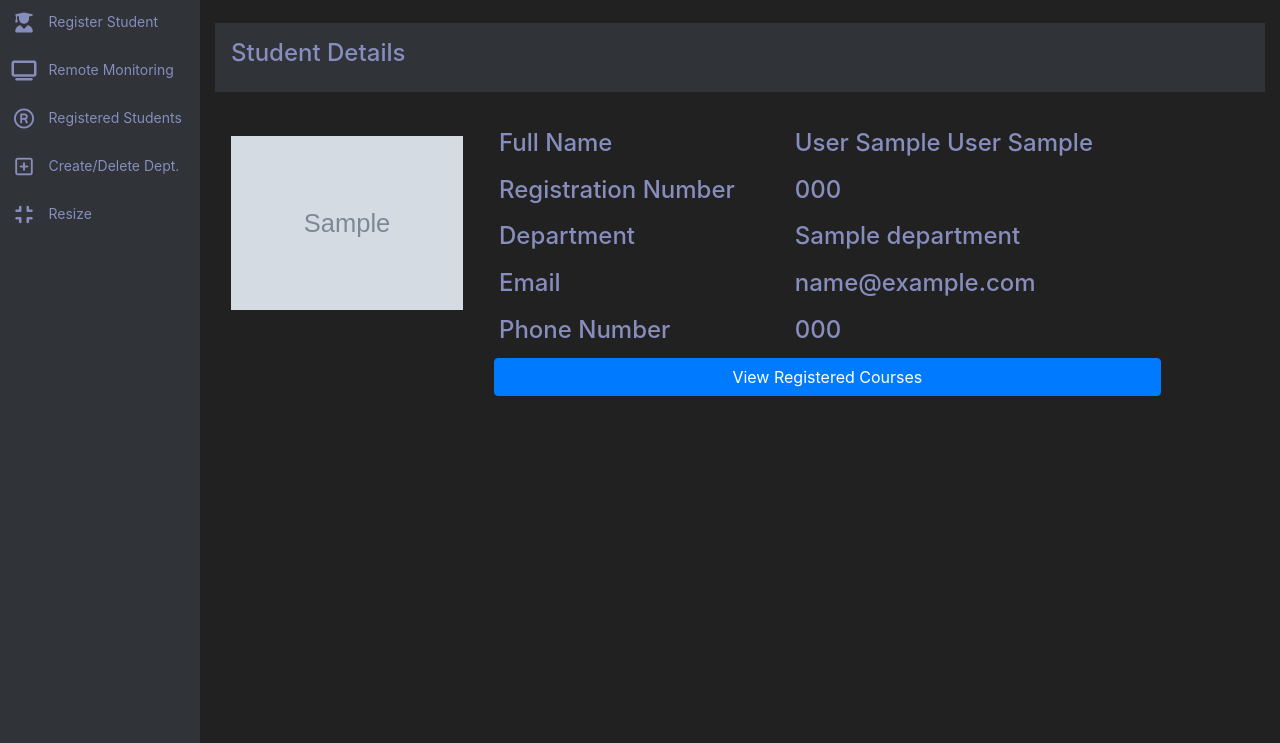
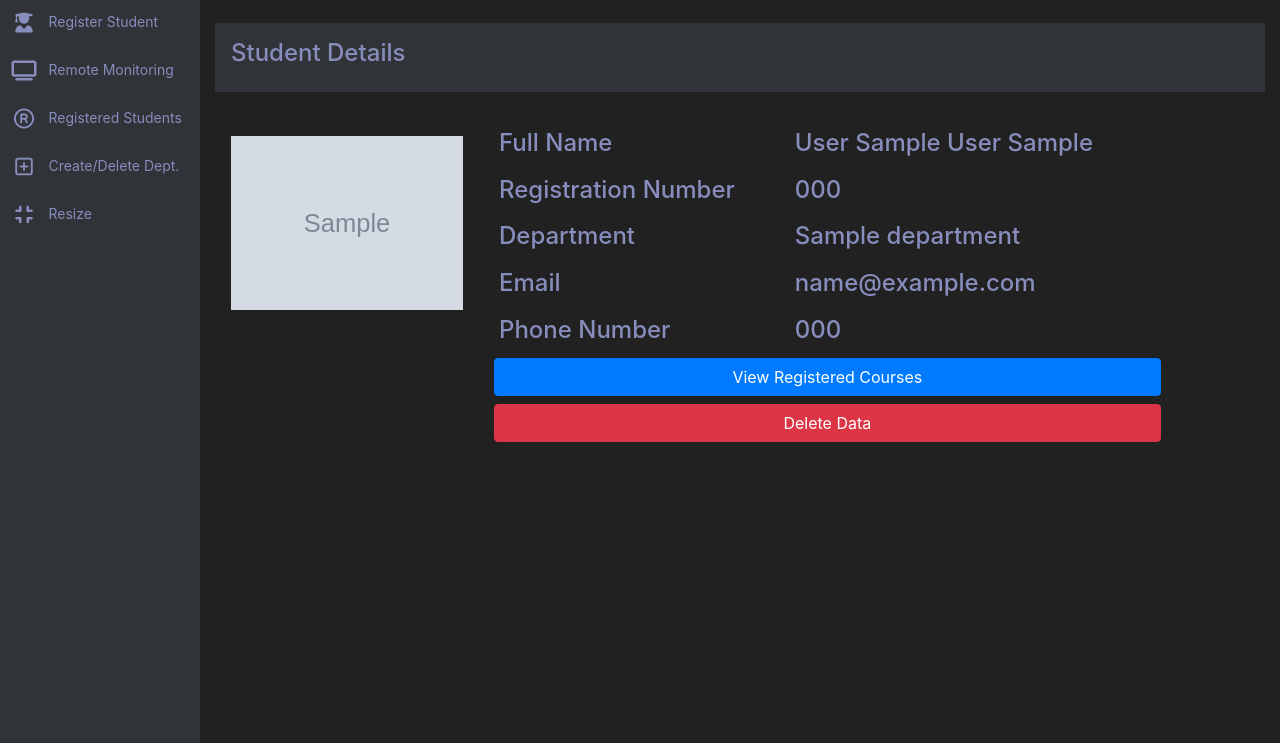
Before and after one commit to nodebe/ihufied-ihu, a Flask app: template app/templates/portal/student_details.html in a window 1280 px wide. Shown: the part 57-800 px from the top of the page. Run offline with Flask 2, Linux system fonts and the light colour scheme; the template is opened without the code that fills it: values that come from a table or form of the project are taken from there, others are empty; tables that the repository leaves empty hold one stand-in row (values such as "Sample post"); grey boxes marked "Sample" are stand-in pictures; some libraries are stand-ins or nearby versions.

Commit message:
added delete functionality

```diff
--- a/app/templates/portal/student_details.html
+++ b/app/templates/portal/student_details.html
@@ -39,6 +39,9 @@
 
             </table>
             <button type="button" class="btn btn-primary btn-block" data-target="#courses" data-toggle="modal" >View Registered Courses</button>
+
+            <button type="button" class="btn btn-danger btn-block" data-target="#delete" data-toggle="modal" >Delete Data</button>
+
             <div class="modal" id="courses">
                 <div class="modal-dialog">
                     <div class="modal-content">
@@ -63,6 +66,19 @@
                 </div>
             </div>
 
+            <div class="modal" id="delete">
+                <div class="modal-dialog">
+                    <div class="modal-content">
+                        <div class="modal-header">
+                            <h4 class="modal-title">Delete Student Data</h4>
+                            <button type="button" class="close" data-dismiss="modal">&times;</button>
+                        </div>
+                        <p>Are you sure you want to delete this student's data? This cannot be undone.</p>
+                        <a href="{{url_for('portal.delete_student_data', student_number=student.regnumber)}}" class="btn btn-danger">Delete</a>
+                    </div>
+                </div>
+            </div>
+
         </div>
         {%endfor%}
     </div>
--- a/app/utils.py
+++ b/app/utils.py
@@ -30,7 +30,6 @@ def insert_picture(database_picture, picture_name):
     with open(picture_path, 'wb') as f:
         decoded_image_data = base64.decodebytes(imgdata)
         f.write(decoded_image_data)
-    print(picture_path)
 
 
 def update_picture (form_picture):
--- a/ihufied.py
+++ b/ihufied.py
@@ -24,4 +24,4 @@ def test(test_names):
 
 
 if __name__ == '__main__':
-    app.run( threaded=True, debug=True)
+    app.run( threaded=True)
```
Also changed, not shown: app/portal/views.py (+13 -0 lines), data.sqlite.
